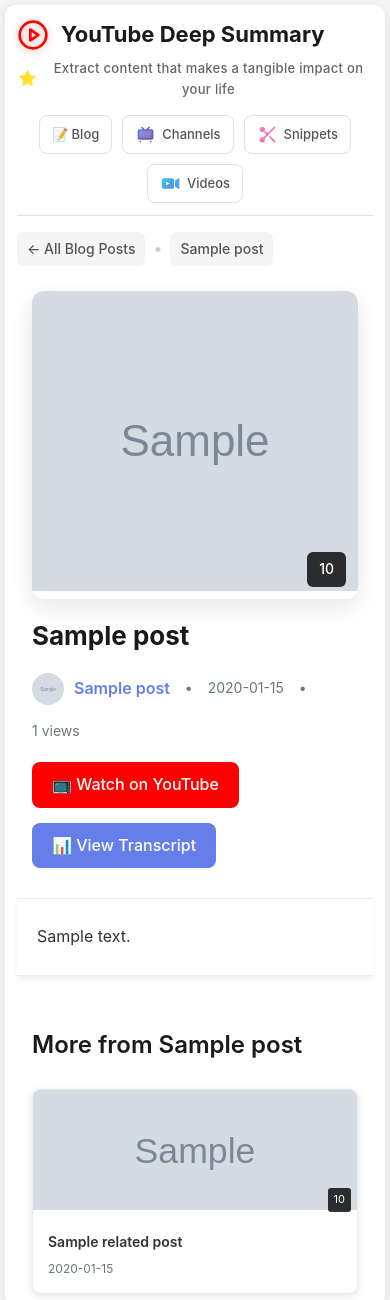
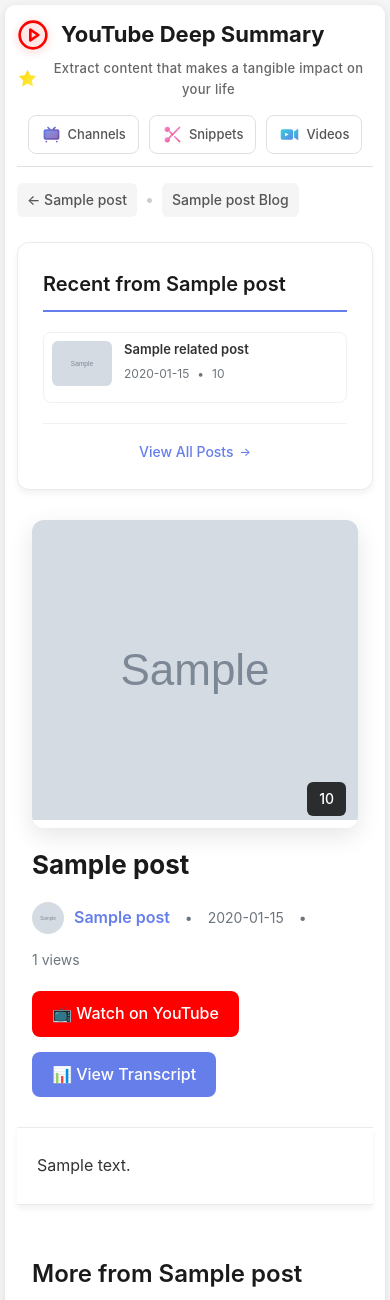
Before and after one commit to nickita-khylkouski/youtube-deepsummary, a Flask app: template templates/blog/blog_post.html in a window 390 px wide. Shown: the top 1300 px of the page. Run offline with Flask 3, Linux system fonts and the light colour scheme; the template is opened without the code that fills it: most values are stand-ins (such as "Sample title", 1, 10 or a date in 2020); grey boxes marked "Sample" are stand-in pictures; parts of the project's set-up code (start-up, migrations or seed data) failed here and were passed over.

Commit message:
added reccomendations

```diff
--- a/templates/base.html
+++ b/templates/base.html
@@ -460,7 +460,6 @@
                     <p style="margin: 6px 0 0 0; color: #666; font-size: 15px; font-weight: 500; letter-spacing: 0.3px; display: flex; align-items: center; gap: 6px;"><img src="/static/star-icon.svg" alt="Star" style="width: 21px; height: 21px;"> Extract content that makes a tangible impact on your life</p>
                 </div>
                 <nav style="display: flex; gap: 20px; font-size: 14px;">
-                    <a href="/blog" style="color: #555; text-decoration: none; padding: 10px 16px; border-radius: 8px; transition: all 0.3s; font-weight: 500; border: 1px solid #e0e0e0; display: flex; align-items: center; gap: 6px;">📝 Blog</a>
                     <a href="/channels" style="color: #555; text-decoration: none; padding: 10px 16px; border-radius: 8px; transition: all 0.3s; font-weight: 500; border: 1px solid #e0e0e0; display: flex; align-items: center; gap: 6px;"><img src="/static/tv-icon.svg" alt="TV" style="width: 21px; height: 21px;"> Channels</a>
                     <a href="/snippets" style="color: #555; text-decoration: none; padding: 10px 16px; border-radius: 8px; transition: all 0.3s; font-weight: 500; border: 1px solid #e0e0e0; display: flex; align-items: center; gap: 6px;"><img src="/static/scissors-icon.svg" alt="Scissors" style="width: 21px; height: 21px;"> Snippets</a>
                     <a href="/videos" style="color: #555; text-decoration: none; padding: 10px 16px; border-radius: 8px; transition: all 0.3s; font-weight: 500; border: 1px solid #e0e0e0; display: flex; align-items: center; gap: 6px;"><img src="/static/video-icon.svg" alt="Video" style="width: 21px; height: 21px;"> Videos</a>
--- a/templates/blog/blog_post.html
+++ b/templates/blog/blog_post.html
@@ -5,13 +5,15 @@
 {% block content %}
 <div style="margin-bottom: 25px;">
     <div class="breadcrumb-nav" style="display: flex; align-items: center; gap: 12px; margin-bottom: 20px; flex-wrap: wrap;">
-        <a href="/blog" style="color: #555; text-decoration: none; font-size: 15px; font-weight: 500; padding: 8px 12px; border-radius: 6px; background: #f5f5f5; transition: all 0.2s ease;">← All Blog Posts</a>
+        <a href="/{{ post.channel_handle }}" style="color: #555; text-decoration: none; font-size: 15px; font-weight: 500; padding: 8px 12px; border-radius: 6px; background: #f5f5f5; transition: all 0.2s ease;">← {{ post.channel_name }}</a>
         <span style="color: #ccc; font-size: 16px;">•</span>
-        <a href="/blog/{{ post.channel_handle }}" style="color: #555; text-decoration: none; font-size: 15px; font-weight: 500; padding: 8px 12px; border-radius: 6px; background: #f5f5f5; transition: all 0.2s ease;">{{ post.channel_name }}</a>
+        <a href="/blog/{{ post.channel_handle }}" style="color: #555; text-decoration: none; font-size: 15px; font-weight: 500; padding: 8px 12px; border-radius: 6px; background: #f5f5f5; transition: all 0.2s ease;">{{ post.channel_name }} Blog</a>
     </div>
 </div>
 
-<article class="blog-post" style="max-width: 800px; margin: 0 auto;">
+<div style="display: flex; gap: 30px; max-width: 1200px; margin: 0 auto;">
+    <!-- Main blog post content -->
+    <article class="blog-post" style="flex: 1; min-width: 0;">
     <!-- Blog post header -->
     <header style="margin-bottom: 30px;">
         <div style="position: relative; margin-bottom: 20px; border-radius: 12px; overflow: hidden; box-shadow: 0 8px 25px rgba(0,0,0,0.1);">
@@ -89,7 +91,51 @@
             </div>
         </section>
     {% endif %}
-</article>
+    </article>
+
+    <!-- Sidebar with recent blog posts -->
+    <aside class="blog-sidebar" style="width: 320px; flex-shrink: 0;">
+        <div style="background: white; border-radius: 12px; box-shadow: 0 4px 6px rgba(0,0,0,0.05); border: 1px solid #e9ecef; padding: 25px; position: sticky; top: 20px;">
+            <h3 style="margin: 0 0 20px 0; font-size: 20px; font-weight: 600; color: #1a1a1a; border-bottom: 2px solid #667eea; padding-bottom: 10px;">Recent from {{ post.channel_name }}</h3>
+
+            {% if related_posts %}
+                <div class="sidebar-posts" style="display: flex; flex-direction: column; gap: 15px;">
+                    {% for related_post in related_posts[:5] %}
+                        <div class="sidebar-post-card" style="display: flex; gap: 12px; padding: 12px; border-radius: 8px; border: 1px solid #f0f0f0; transition: all 0.2s ease; cursor: pointer;" onclick="window.location.href='/blog/{{ related_post.channel_handle }}/{{ related_post.url_path }}'">
+                            <div style="flex-shrink: 0;">
+                                <img src="{{ related_post.thumbnail_url }}" alt="{{ related_post.title }}"
+                                     style="width: 80px; height: 60px; object-fit: cover; border-radius: 6px;">
+                            </div>
+                            <div style="flex: 1; min-width: 0;">
+                                <h4 style="margin: 0 0 6px 0; font-size: 14px; font-weight: 600; line-height: 1.3; color: #333;">
+                                    {{ related_post.title[:60] }}{% if related_post.title|length > 60 %}...{% endif %}
+                                </h4>
+                                <div style="display: flex; align-items: center; gap: 8px;">
+                                    <span style="color: #6c757d; font-size: 12px;">{{ related_post.published_at[:10] if related_post.published_at else 'Date unknown' }}</span>
+                                    {% if related_post.duration %}
+                                        <span style="color: #6c757d; font-size: 12px;">•</span>
+                                        <span style="color: #6c757d; font-size: 12px;">{{ related_post.duration }}</span>
+                                    {% endif %}
+                                </div>
+                            </div>
+                        </div>
+                    {% endfor %}
+                </div>
+
+                <div style="text-align: center; margin-top: 20px; padding-top: 15px; border-top: 1px solid #f0f0f0;">
+                    <a href="/blog/{{ post.channel_handle }}" style="color: #667eea; text-decoration: none; font-size: 14px; font-weight: 500; display: inline-flex; align-items: center; gap: 6px; transition: color 0.2s;">
+                        View All Posts
+                        <span style="font-size: 12px;">→</span>
+                    </a>
+                </div>
+            {% else %}
+                <div style="text-align: center; color: #6c757d; font-style: italic; padding: 20px;">
+                    No other blog posts available from this channel yet.
+                </div>
+            {% endif %}
+        </div>
+    </aside>
+</div>
 
 <style>
     /* Breadcrumb navigation styles */
@@ -232,6 +278,29 @@
         box-shadow: 0 4px 15px rgba(0,0,0,0.15) !important;
     }
 
+    /* Sidebar styles */
+    .sidebar-post-card:hover {
+        background: #f8f9fa !important;
+        border-color: #667eea !important;
+        transform: translateY(-1px);
+    }
+
+    @media (max-width: 968px) {
+        /* Stack layout on tablet */
+        div[style*="display: flex; gap: 30px"] {
+            flex-direction: column !important;
+        }
+
+        .blog-sidebar {
+            width: 100% !important;
+            order: -1; /* Move sidebar above main content on mobile */
+        }
+
+        .blog-sidebar > div {
+            position: static !important; /* Remove sticky positioning on mobile */
+        }
+    }
+
     @media (max-width: 768px) {
         .blog-content {
             padding: 25px 20px !important;
@@ -256,6 +325,23 @@
         .breadcrumb-nav a {
             padding: 6px 10px !important;
             font-size: 14px !important;
+        }
+
+        .sidebar-posts {
+            gap: 10px !important;
+        }
+
+        .sidebar-post-card {
+            padding: 8px !important;
+        }
+
+        .sidebar-post-card img {
+            width: 60px !important;
+            height: 45px !important;
+        }
+
+        .sidebar-post-card h4 {
+            font-size: 13px !important;
         }
     }
 
--- a/templates/blog/blog_reading_card.html
+++ b/templates/blog/blog_reading_card.html
@@ -11,7 +11,9 @@
             </div>
         </div>
         <h2 style="margin: 0 0 15px 0; font-size: 28px; font-weight: 700; color: #1a1a1a; line-height: 1.3;">
-            {{ post.title }}
+            <a href="/blog/{{ post.channel_handle }}/{{ post.url_path }}" style="color: inherit; text-decoration: none; transition: color 0.2s;" onmouseover="this.style.color='#667eea'" onmouseout="this.style.color='#1a1a1a'">
+                {{ post.title }}
+            </a>
         </h2>
         <div style="display: flex; align-items: center; gap: 15px; flex-wrap: wrap;">
             <a href="https://youtube.com/watch?v={{ post.video_id }}" target="_blank"
```
Also changed, not shown: src/routes/blog.py (+3 -69 lines), templates/blog/channel_blog.html (+4 -4 lines).
